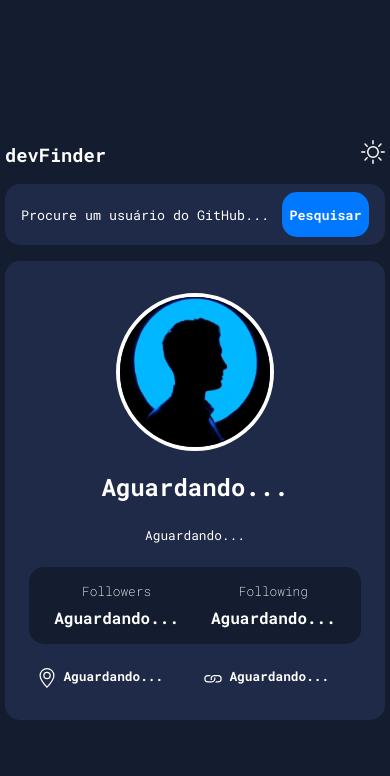
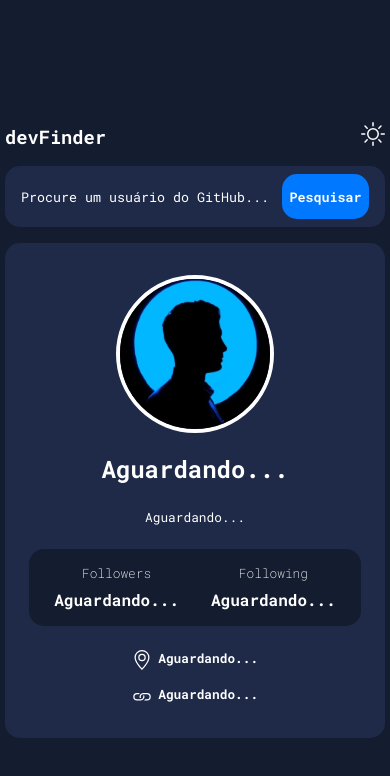
Before and after one commit to evaaldo/BUSCADOR-USUARIOS-GITHUB, a React (Create React App) app: page / in a window 390 px wide. Shown: the top 776 px of the page. Built offline with nearby package versions, Linux system fonts and the light colour scheme.

Commit message:
Correção de bug visual no 'link especial'

```diff
--- a/src/Componentes/Container/ContainerBaixo.css
+++ b/src/Componentes/Container/ContainerBaixo.css
@@ -127,13 +127,11 @@
 
       .info-4 {
         display: flex;
+        flex-direction: column;
         justify-content: center;
         align-items: center;
+        text-align: center;
     }
-
-      .link, .local {
-        width: 150px;
-      }
 
       .containerBaixo__infos {
         display: flex;
```
